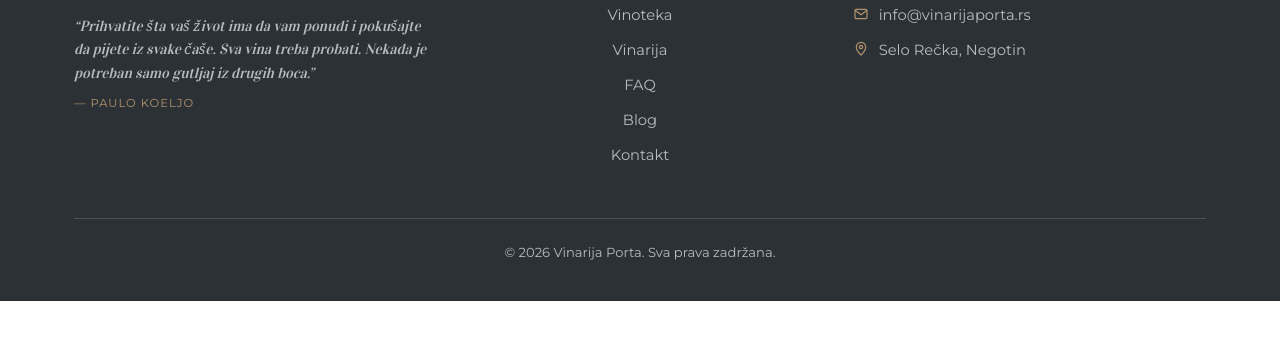
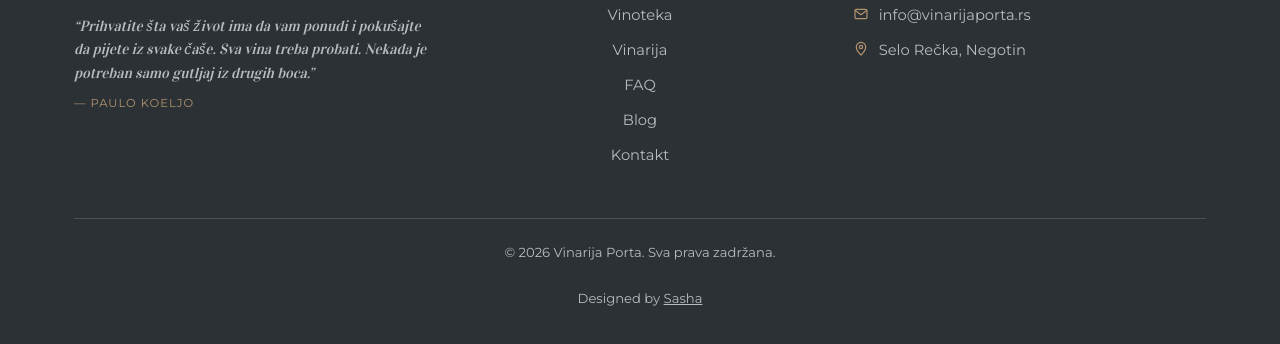
Before and after one commit to nsasa1971/vinarija-porta, a plain HTML site: page index.html in a window 1280 px wide. Shown: the part 6284-6628 px from the top of the page. Before the commit the page ends 6585 px from the top, so only its background shows below. Drawn offline with Linux system fonts and the light colour scheme.

Commit message:
Footer: Designed by Sasha sa linkom na telefon
Co-Authored-By: Claude Sonnet 5.5 <noreply@anthropic.com>
Claude-Session: https://claude.ai/code/session_013jZyoNnCwVzbUxxPtDVPGX

```diff
--- a/css/style.css
+++ b/css/style.css
@@ -835,6 +835,8 @@ blockquote{
   font-size: 0.82rem;
   color: var(--muted-on-dark);
 }
+.footer-bottom a{ color: inherit; text-decoration: underline; }
+.footer-bottom a:hover{ color: var(--gold-light, var(--beige)); }
 .social-row{ display:flex; gap:14px; }
 .social-row a{
   width:36px; height:36px;
--- a/index.html
+++ b/index.html
@@ -225,6 +225,7 @@
     </div>
     <div class="footer-bottom">
       <p>&copy; <span id="year"></span> Vinarija Porta. Sva prava zadržana.</p>
+      <p>Designed by <a href="tel:+381646758050">Sasha</a></p>
     </div>
   </div>
 </footer>
```
Also changed, not shown: blog-berba-2025.html (+1 -0 lines), blog-cuvee-odlezavanje.html (+1 -0 lines), blog-magija-crvenog-vina.html (+1 -0 lines), blog-rose-porta.html (+1 -0 lines), blog-znacaj-terroira.html (+1 -0 lines), blog.html (+1 -0 lines), faq.html (+1 -0 lines), kontakt.html (+1 -0 lines), vinarija.html (+1 -0 lines), vinoteka.html (+1 -0 lines).
